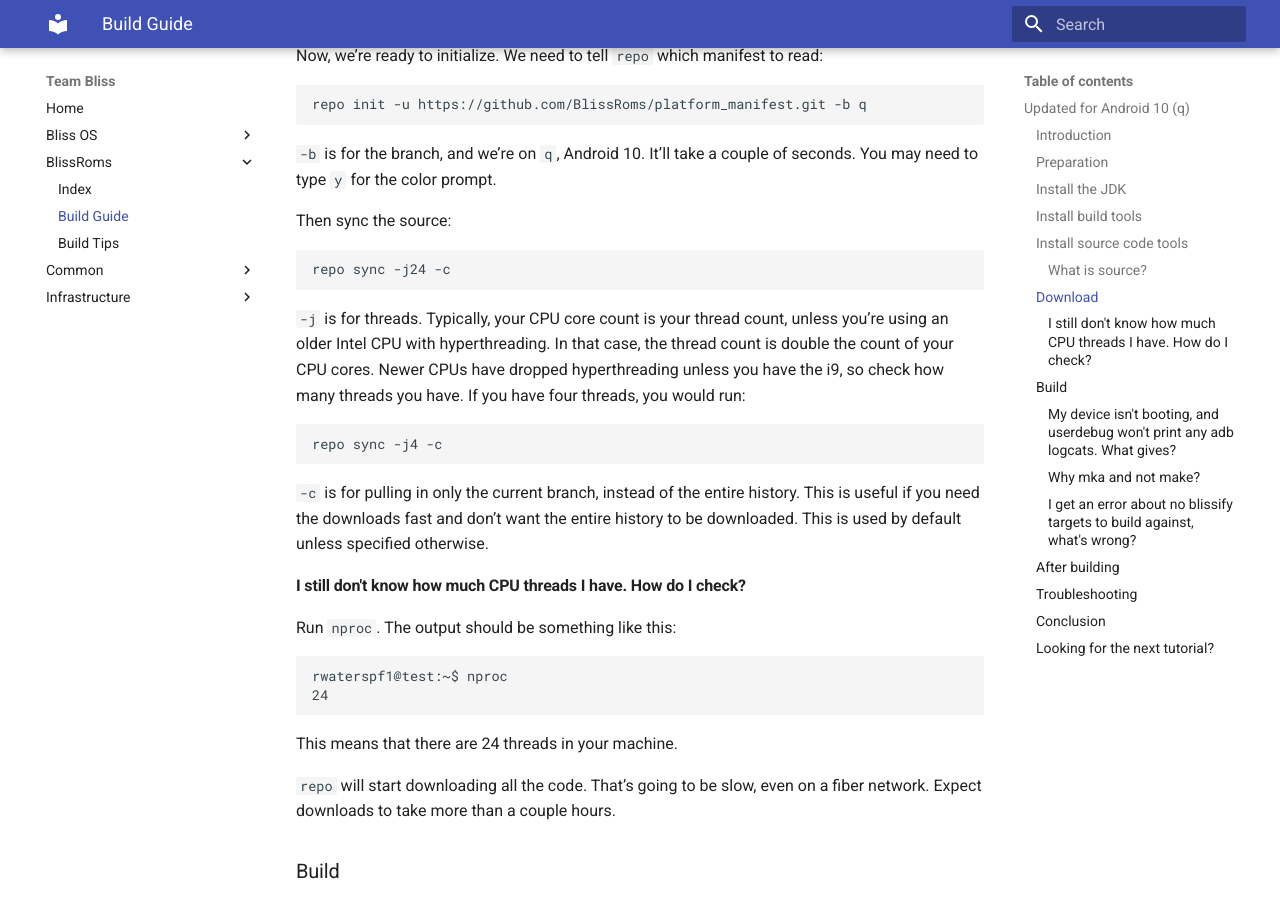
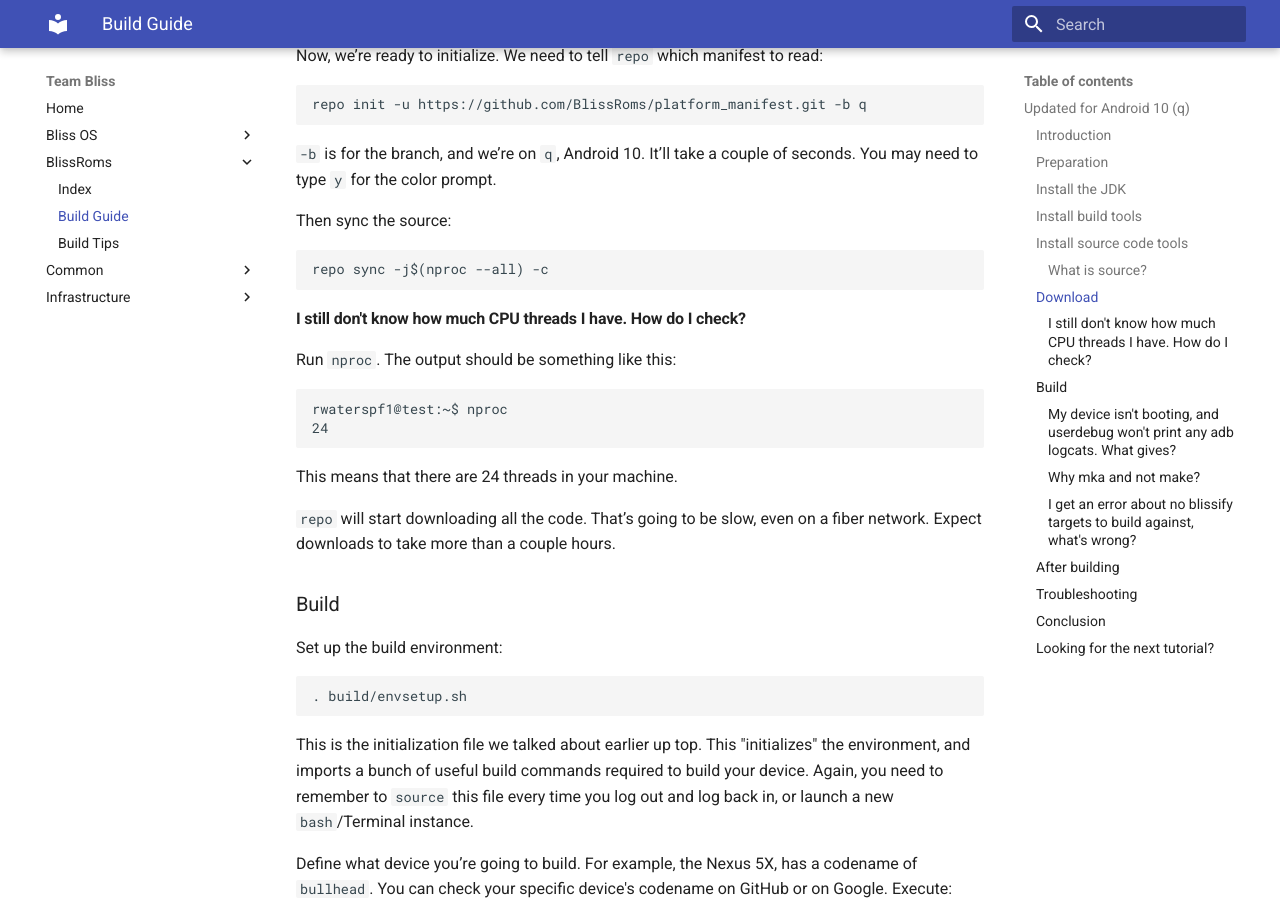
Before and after one commit to BlissRoms/Documentation-old, an MkDocs documentation site: the page built from docs/BlissRoms/build-guide.md, in a window 1280 px wide and 900 px high, scrolled down 2586 px. Built offline with MkDocs 1.6.1 and Material for MkDocs 9.7.7, drawn with Linux system fonts in a browser that asks for light colours.

Commit message:
BlissRoms: Remove duplicate information about repo
Change-Id: Ia8d8b2bcbe1aad2fc59d4258b12af637b2492e31

```diff
--- a/docs/BlissRoms/build-guide.md
+++ b/docs/BlissRoms/build-guide.md
@@ -88,13 +88,9 @@ Now, we’re ready to initialize. We need to tell `repo` which manifest to read:
 
 Then sync the source:
 
-    repo sync -j24 -c
+    repo sync -j$(nproc --all) -c
 
-`-j` is for threads. Typically, your CPU core count is your thread count, unless you’re using an older Intel CPU with hyperthreading. In that case, the thread count is double the count of your CPU cores. Newer CPUs have dropped hyperthreading unless you have the i9, so check how many threads you have. If you have four threads, you would run:
 
-    repo sync -j4 -c
-
-`-c` is for pulling in only the current branch, instead of the entire history. This is useful if you need the downloads fast and don’t want the entire history to be downloaded. This is used by default unless specified otherwise.
 
 #### I still don't know how much CPU threads I have. How do I check?
 
```
